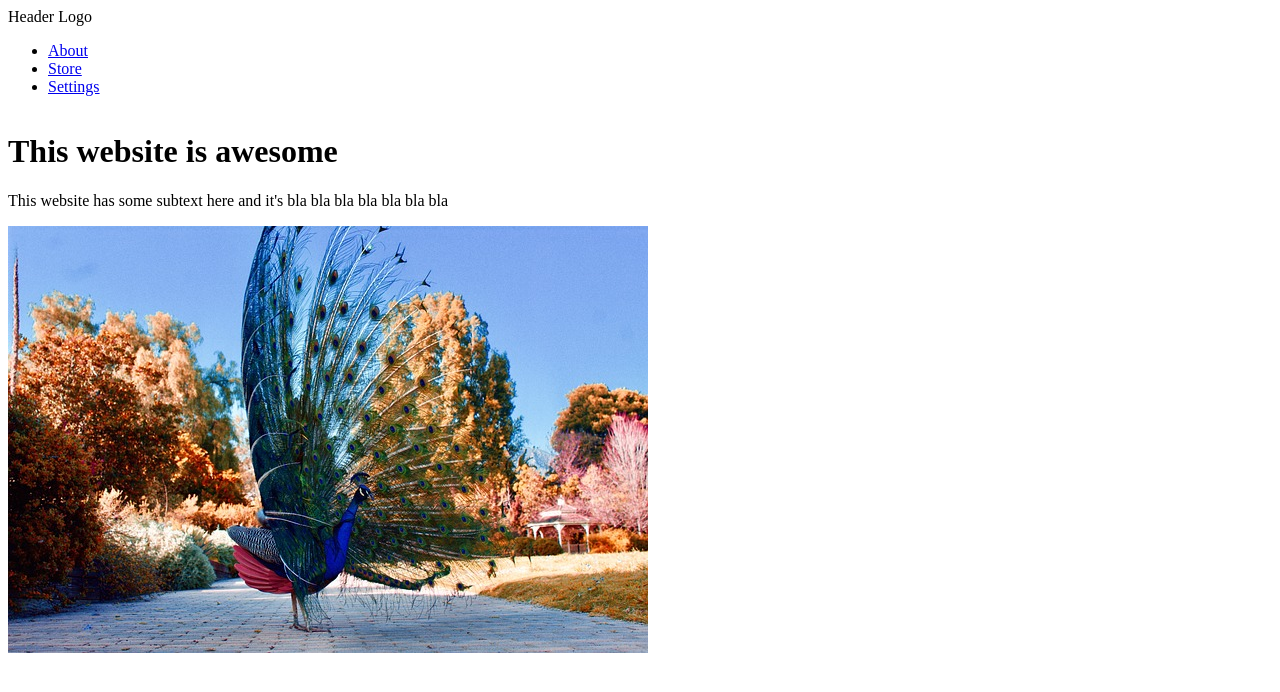
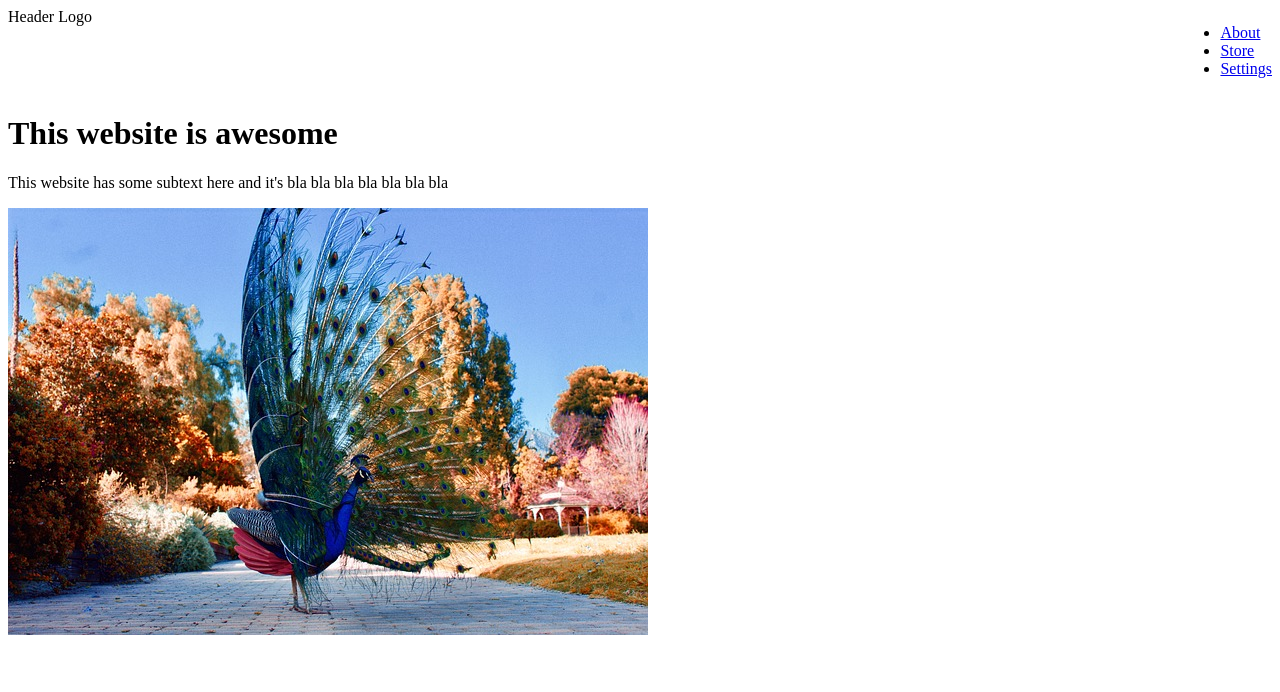
Before and after one commit to xvekii/landing-page, a plain HTML site: page index.html in a window 1280 px wide. Drawn offline with Linux system fonts and the light colour scheme.

Commit message:
Add .upper-header flex

```diff
--- a/style.css
+++ b/style.css
@@ -2,3 +2,9 @@
 	display: flex;
 	flex-direction: column;
 }
+
+.upper-header {
+  display: flex;
+  justify-content: space-between;
+
+}
```
